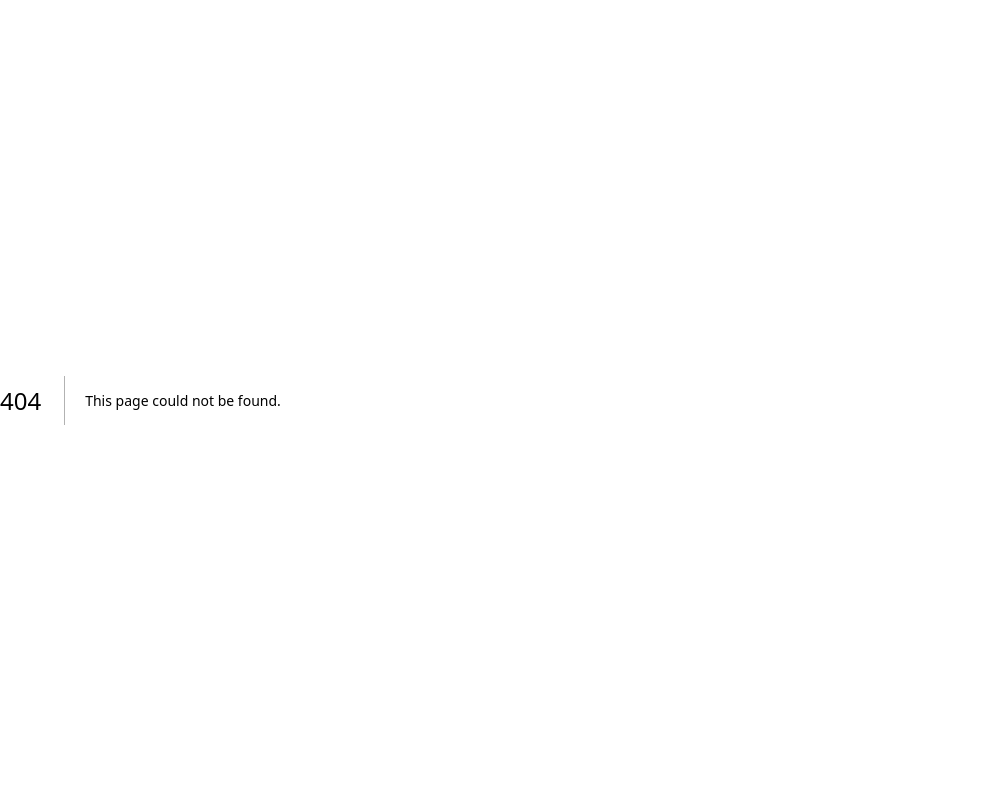
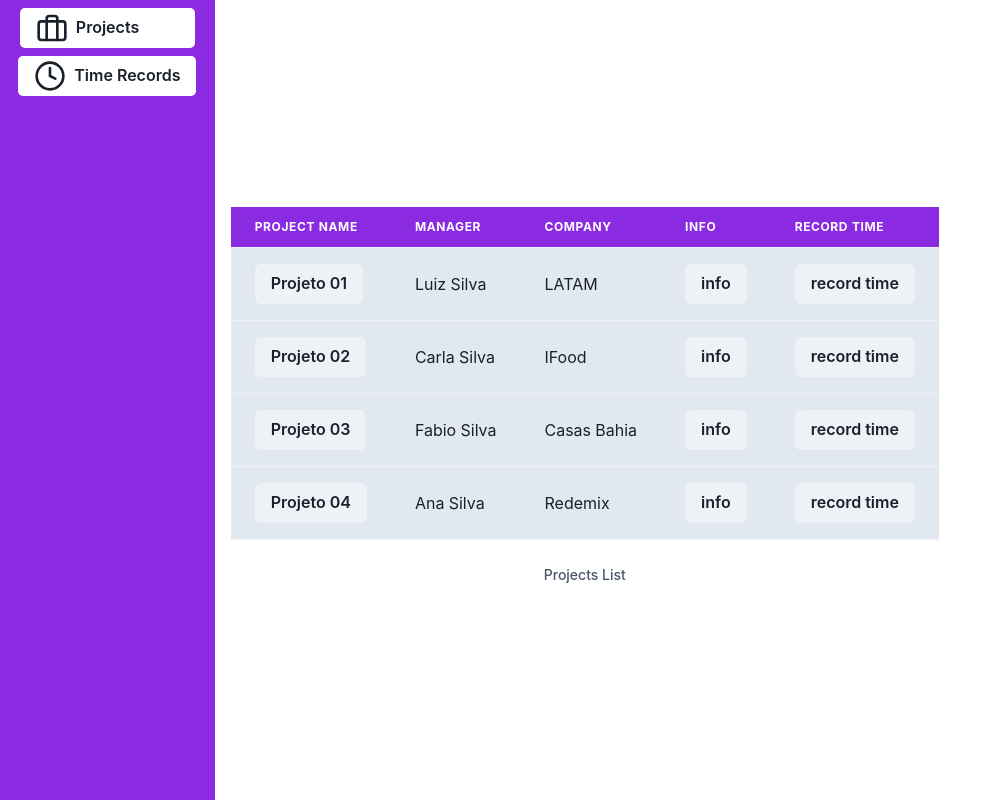
Before and after one commit to equipe01ic0045/projeto_ic0045_frontend, a Next.js app: page /main/time-records in a window 1280 px wide. Before the commit this address had no page. Shown: the whole page, without its empty margins (0-1002 px from the left). Built offline with nearby package versions, Linux system fonts and the light colour scheme.

Commit message:
refactor: rework-folders

```diff
--- a/src/app/main/page.tsx
+++ b/src/app/main/page.tsx
@@ -1,10 +1,10 @@
 'use client';
 
-import ProjectsTableComponent from "@/components/projects";
+import ProjectsTableComponent from "@/components/projects/projectsTableComponent";
 import { Box, Button } from "@chakra-ui/react";
 
 // `app/page.tsx` is the UI for the `/` URL
-export default function Page() {
+export default function Main() {
 
   const mockDataList = [
     {
--- a/src/app/main/projects/page.tsx
+++ b/src/app/main/projects/page.tsx
@@ -1,10 +1,10 @@
 'use client';
 
-import ProjectsTableComponent from "@/components/projects";
+import ProjectsTableComponent from "@/components/projects/projectsTableComponent";
 import { Box, Button } from "@chakra-ui/react";
 
 // `app/page.tsx` is the UI for the `/` URL
-export default function Page() {
+export default function Projects() {
 
   const mockDataList = [
     {
--- /dev/null
+++ b/src/app/main/time-records/page.tsx
@@ -0,0 +1,53 @@
+'use client';
+
+import TimeRecordsTableComponent from "@/components/time-records/timeRecordsTableComponent";
+import { Box } from "@chakra-ui/react";
+
+// `app/page.tsx` is the UI for the `/` URL
+export default function Page() {
+
+const mockDataList = [
+    {
+        id: 1,
+        projectName: "Projeto 01",
+        manager: "Luiz Silva",
+        company: "LATAM",
+        users: 58
+    },
+    {
+        id: 2,
+        projectName: "Projeto 02",
+        manager: "Carla Silva",
+        company: "IFood",
+        users: 128
+    },
+    {
+        id: 3,
+        projectName: "Projeto 03",
+        manager: "Fabio Silva",
+        company: "Casas Bahia",
+        users: 128
+    },
+    {
+        id: 4,
+        projectName: "Projeto 04",
+        manager: "Ana Silva",
+        company: "Redemix",
+        users: 128
+    }
+]
+
+return (
+    <Box
+        display={"flex"}
+        flexDirection={"column"}
+        alignItems={"start"}
+        justifyContent={"center"}
+        width={"100%"}
+        padding={"1em"}
+        gap={"10em"}
+    >
+        <TimeRecordsTableComponent projectList={mockDataList}></TimeRecordsTableComponent>
+    </Box>
+)
+}
--- a/src/app/time-records/project/[projectUuid]/page.tsx
+++ b/src/app/main/time-records/project/[projectUuid]/page.tsx
@@ -1,12 +1,9 @@
 'use client';
-import RecordCard from "@/components/time-records/time-records-record-card-component";
+import RecordCard from "@/components/time-records/recordCardComponent";
 import { Box, Text } from "@chakra-ui/react";
 
 // `app/page.tsx` is the UI for the `/` URL
 export default function Page({ params }: any) {
-    const mockDataCollaborator = {
-
-    }
     return (
         <Box
             display={"flex"}
--- a/src/app/time-records/page.tsx
+++ /dev/null
@@ -1,53 +0,0 @@
-'use client';
-
-import TimeRecordsTableComponent from "@/components/time-records/time-records-table-component";
-import { Box } from "@chakra-ui/react";
-
-// `app/page.tsx` is the UI for the `/` URL
-export default function Page() {
-
-    const mockDataList = [
-        {
-            id: 1,
-            projectName: "Projeto 01",
-            manager: "Luiz Silva",
-            company: "LATAM",
-            users: 58
-        },
-        {
-            id: 2,
-            projectName: "Projeto 02",
-            manager: "Carla Silva",
-            company: "IFood",
-            users: 128
-        },
-        {
-            id: 3,
-            projectName: "Projeto 03",
-            manager: "Fabio Silva",
-            company: "Casas Bahia",
-            users: 128
-        },
-        {
-            id: 4,
-            projectName: "Projeto 04",
-            manager: "Ana Silva",
-            company: "Redemix",
-            users: 128
-        }
-    ]
-
-    return (
-        <Box
-            display={"flex"}
-            flexDirection={"column"}
-            alignItems={"start"}
-            justifyContent={"center"}
-            width={"100%"}
-            padding={"1em"}
-            gap={"10em"}
-        >
-            <TimeRecordsTableComponent projectList={mockDataList}></TimeRecordsTableComponent>
-        </Box>
-    )
-}
--- a/src/components/time-records/time-records-record-card-component/index.tsx
+++ b/src/components/time-records/recordCardComponent.tsx
@@ -1,7 +1,7 @@
 'use client';
 
 import { Button, Box, Text } from "@chakra-ui/react";
-import Clock from "..";
+import Clock from "./clockComponent";
 import { useState } from "react";
 
 export default function RecordCard() {
--- a/src/components/time-records/time-records-table-component/index.tsx
+++ b/src/components/time-records/timeRecordsTableComponent.tsx
@@ -3,7 +3,7 @@
 import { Button, Table, TableCaption, TableContainer, Tbody, Td, Th, Thead, Tr } from "@chakra-ui/react";
 import Link from "next/link";
 
-export default function TimeRecordsTableComponent({projectList}:any){
+export default function TimeRecordsTable({projectList}:any){
 
     return (
         <TableContainer>
@@ -29,7 +29,7 @@ export default function TimeRecordsTableComponent({projectList}:any){
                                 <Td>{project.manager}</Td>
                                 <Td>{project.company}</Td>
                                 <Td><Button>info</Button></Td>
-                                <Td><Link href={`/time-records/project/${project.id}`}><Button>record time</Button></Link></Td>
+                                <Td><Link href={`time-records/project/${project.id}`}><Button>record time</Button></Link></Td>
                             </Tr>
                         )
                     })}
```
Also changed, not shown: src/components/projects/projectsTableComponent.tsx (renamed from src/components/projects/index.tsx), src/components/time-records/clockComponent.tsx (renamed from src/components/time-records/index.tsx).
